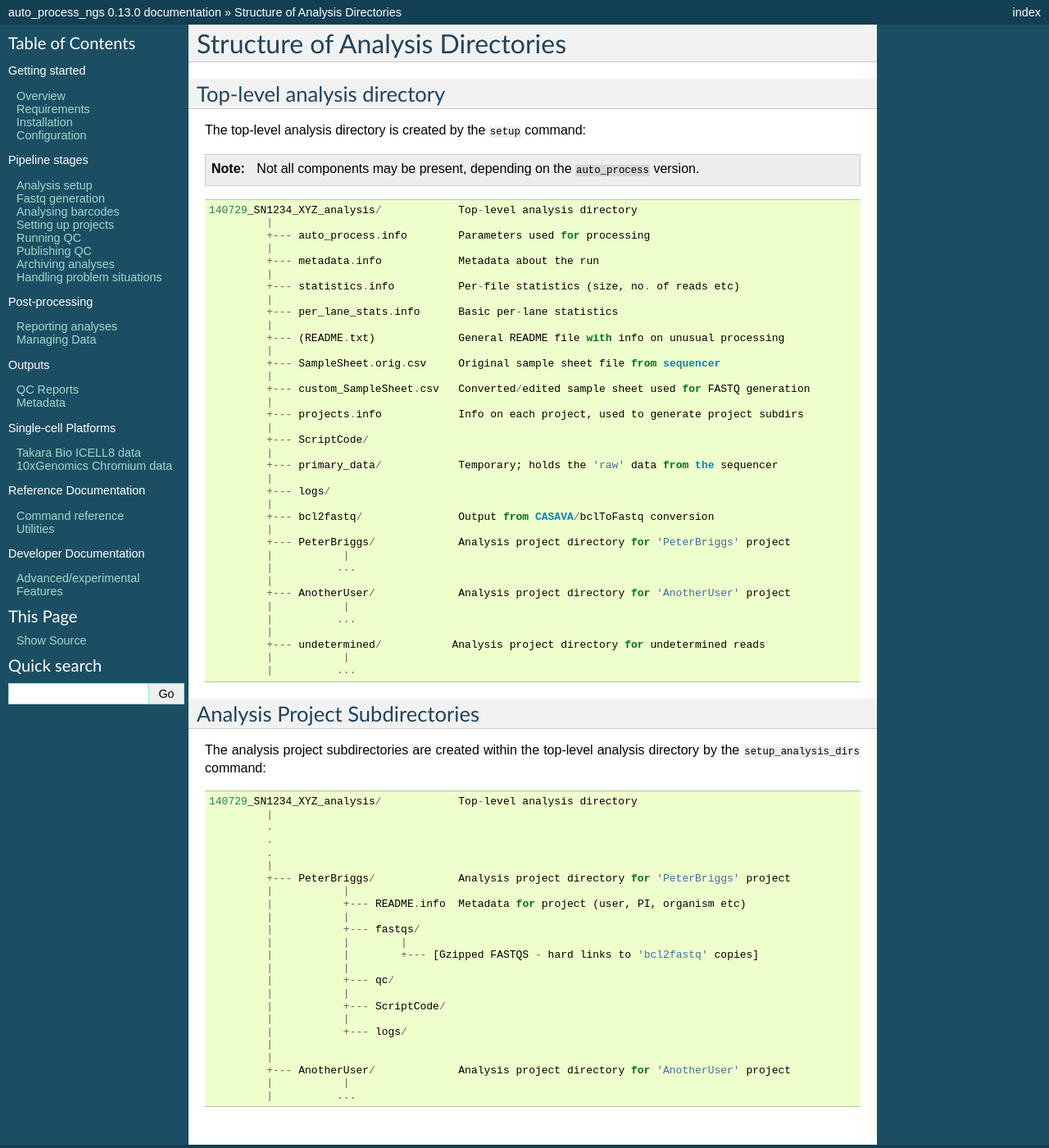
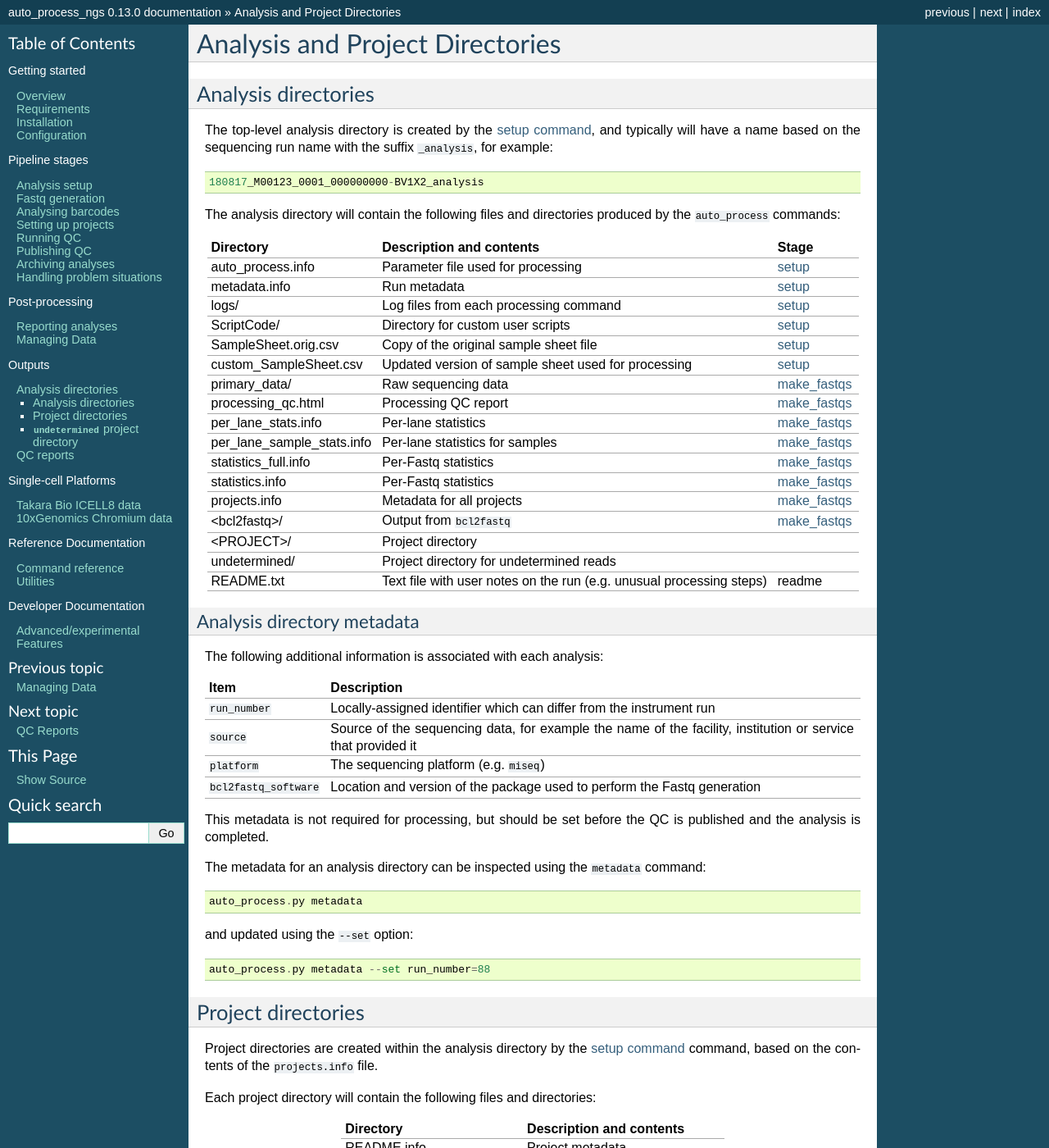
Before and after one commit to fls-bioinformatics-core/auto_process_ngs, a Sphinx documentation site: the page built from docs/source/output/analysis_dirs.rst, in a window 1280 px wide and 1400 px high. Shown: the whole window at 82% size. Built offline with Sphinx 7.4.7, drawn with Linux system fonts in a browser that asks for light colours; pages that are not in the unit, such as notebooks, are missing from menus; some of the changed text lies outside the part shown.

Commit message:
Documentation: updates to the "analysis dirs" docs.

```diff
--- a/docs/source/index.rst
+++ b/docs/source/index.rst
@@ -57,9 +57,8 @@ at the `University of Manchester <https://www.manchester.ac.uk/>`_.
    :maxdepth: 2
    :caption: Outputs
 
-   analysis_dirs
-   output/qc_reports
-   metadata
+   Analysis directories <output/analysis_dirs>
+   QC reports <output/qc_reports>
 
 .. _single-cell-docs:
 
--- a/docs/source/output/analysis_dirs.rst
+++ b/docs/source/output/analysis_dirs.rst
@@ -1,86 +1,116 @@
-Structure of Analysis Directories
-=================================
+Analysis and Project Directories
+================================
 
-Top-level analysis directory
-****************************
+********************
+Analysis directories
+********************
 
-The top-level analysis directory is created by the ``setup`` command:
-
-.. note::
-
-   Not all components may be present, depending on the
-   ``auto_process`` version.
+The top-level analysis directory is created by the
+:doc:`setup command <../using/setup>`, and typically will have
+a name based on the sequencing run name with the suffix
+``_analysis``, for example:
 
 ::
 
- 140729_SN1234_XYZ_analysis/            Top-level analysis directory
-          |
-          +--- auto_process.info        Parameters used for processing
-          |
-          +--- metadata.info            Metadata about the run
-          |
-          +--- statistics.info          Per-file statistics (size, no. of reads etc)
-          |
-          +--- per_lane_stats.info      Basic per-lane statistics
-          |
-          +--- (README.txt)             General README file with info on unusual processing
-          |
-          +--- SampleSheet.orig.csv     Original sample sheet file from sequencer
-          |
-          +--- custom_SampleSheet.csv   Converted/edited sample sheet used for FASTQ generation
-          |
-          +--- projects.info            Info on each project, used to generate project subdirs
-          |
-          +--- ScriptCode/
-          |
-	  +--- primary_data/            Temporary; holds the 'raw' data from the sequencer
-	  |
-	  +--- logs/
-	  |
-	  +--- bcl2fastq/               Output from CASAVA/bclToFastq conversion
-          |
-          +--- PeterBriggs/             Analysis project directory for 'PeterBriggs' project
-          |           |
-          |          ...
-          |
-          +--- AnotherUser/             Analysis project directory for 'AnotherUser' project
-          |           |
-          |          ...
-          |
-          +--- undetermined/           Analysis project directory for undetermined reads
-          |           |
-          |          ...
+   180817_M00123_0001_000000000-BV1X2_analysis
 
+The analysis directory will contain the following files and
+directories produced by the ``auto_process`` commands:
 
-Analysis Project Subdirectories
-*******************************
+.. table::
+   :widths: auto
 
-The analysis project subdirectories are created within the top-level analysis
-directory by the ``setup_analysis_dirs`` command:
+   ========================== ================================== ============
+   **Directory**              **Description and contents**       **Stage**
+   -------------------------- ---------------------------------- ------------
+   auto_process.info          Parameter file used for processing :doc:`setup <../using/setup>`
+   metadata.info              Run metadata                       :doc:`setup <../using/setup>`
+   logs/                      Log files from each processing     :doc:`setup <../using/setup>`
+                              command
+   ScriptCode/                Directory for custom user scripts  :doc:`setup <../using/setup>`
+   SampleSheet.orig.csv       Copy of the original sample sheet  :doc:`setup <../using/setup>`
+                              file
+   custom_SampleSheet.csv     Updated version of sample sheet    :doc:`setup <../using/setup>`
+                              used for processing
+   primary_data/              Raw sequencing data                :doc:`make_fastqs <../using/make_fastqs>`
+   processing_qc.html         Processing QC report               :doc:`make_fastqs <../using/make_fastqs>`
+   per_lane_stats.info        Per-lane statistics                :doc:`make_fastqs <../using/make_fastqs>`
+   per_lane_sample_stats.info Per-lane statistics for samples    :doc:`make_fastqs <../using/make_fastqs>`
+   statistics_full.info       Per-Fastq statistics               :doc:`make_fastqs <../using/make_fastqs>`
+   statistics.info            Per-Fastq statistics               :doc:`make_fastqs <../using/make_fastqs>`
+   projects.info              Metadata for all projects          :doc:`make_fastqs <../using/make_fastqs>`
+   <bcl2fastq>/               Output from ``bcl2fastq``          :doc:`make_fastqs <../using/make_fastqs>`
+   <PROJECT>/                 Project directory
+   undetermined/              Project directory for undetermined
+                              reads
+   README.txt                 Text file with user notes on the   readme
+                              run (e.g. unusual processing
+                              steps)
+   ========================== ================================== ============
 
-::
+---------------------------
+Analysis directory metadata
+---------------------------
 
- 140729_SN1234_XYZ_analysis/            Top-level analysis directory
-          |
-          .
-          .
-          .
-          |
-          +--- PeterBriggs/             Analysis project directory for 'PeterBriggs' project
-          |           |
-          |           +--- README.info  Metadata for project (user, PI, organism etc)
-          |           |
-          |           +--- fastqs/
-          |           |        |
-          |           |        +--- [Gzipped FASTQS - hard links to 'bcl2fastq' copies]
-          |           |
-          |           +--- qc/
-          |           |
-          |           +--- ScriptCode/
-          |           |
-          |           +--- logs/
-          |
-	  |
-          +--- AnotherUser/             Analysis project directory for 'AnotherUser' project
-          |           |
-          |          ...
+The following additional information is associated with each analysis:
+
+.. table::
+   :widths: auto
+
+   ====================== ========================================
+   **Item**               **Description**
+   ---------------------- ----------------------------------------
+   ``run_number``         Locally-assigned identifier which
+                          can differ from the instrument run
+   ``source``             Source of the sequencing data, for
+                          example the name of the facility,
+	                  institution or service that
+		          provided it
+   ``platform``           The sequencing platform (e.g. ``miseq``)
+   ``bcl2fastq_software`` Location and version of the package
+                          used to perform the Fastq generation
+   ====================== ========================================
+
+This metadata is not required for processing, but should be set before
+the QC is published and the analysis is completed.
+
+The metadata for an analysis directory can be inspected using the
+``metadata`` command::
+
+    auto_process.py metadata
+
+and updated using the ``--set`` option::
+
+    auto_process.py metadata --set run_number=88
+
+*******************
+Project directories
+*******************
+
+Project directories are created within the analysis directory by
+the :doc:`setup command <../using/setup>` command, based on the
+contents of the ``projects.info`` file.
+
+Each project directory will contain the following files and
+directories:
+
+   ========================== ==================================
+   **Directory**              **Description and contents**
+   -------------------------- ----------------------------------
+   README.info                Project metadata
+   fastqs/                    Fastq files
+   ScriptCode/                Directory for custom user scripts
+   qc/                        QC pipeline outputs
+   qc_report.html             :doc:`QC report <qc_reports>`
+   qc_report.PROJECT.RUN.zip  ZIP file containing all QC outputs
+   multiqc_report.html        ``multiqc`` outputs
+   multiqc_report_data/       Data associated with ``multiqc``
+   ========================== ==================================
+
+**********************************
+``undetermined`` project directory
+**********************************
+
+This is a special project that is created for storage and QC of
+the reads which couldn't be assigned to any samples by the
+Fastq generation.
```
Also changed, not shown: docs/source/metadata.rst (deleted, +0 -24 lines).
